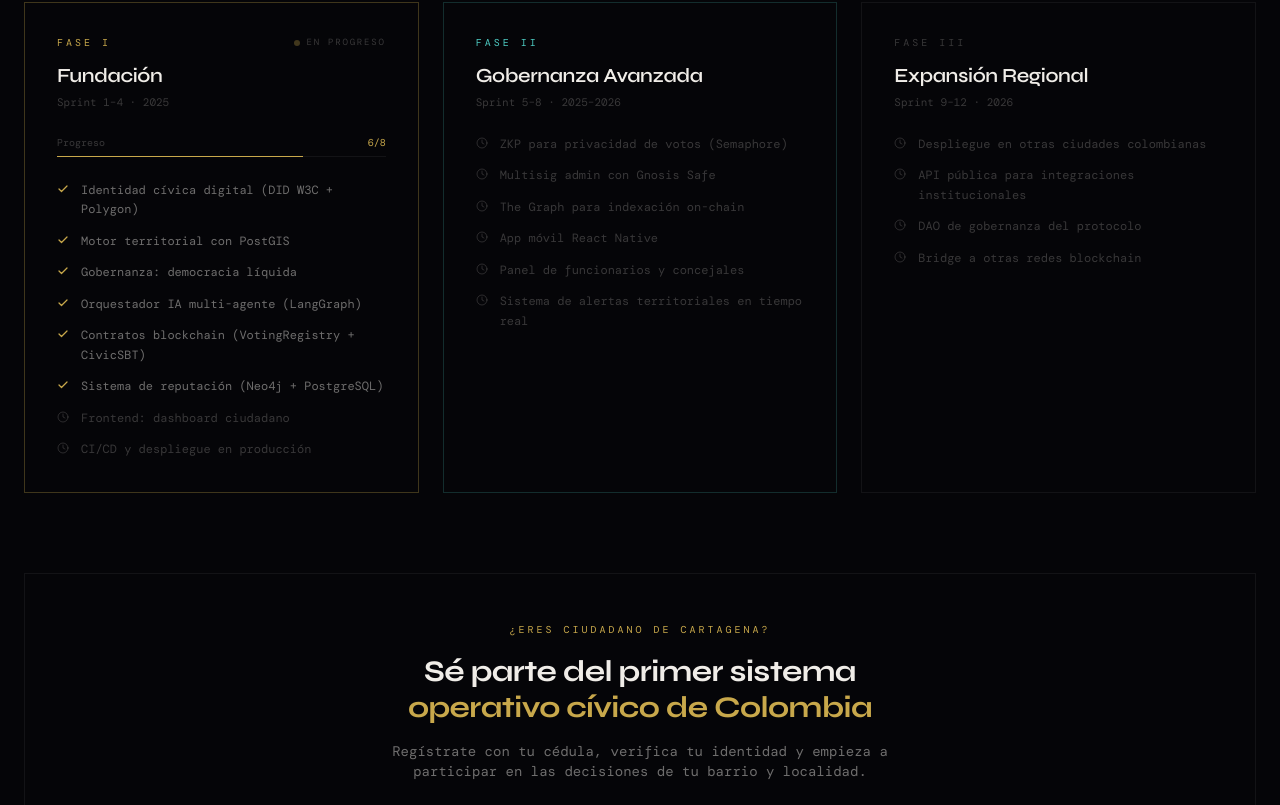
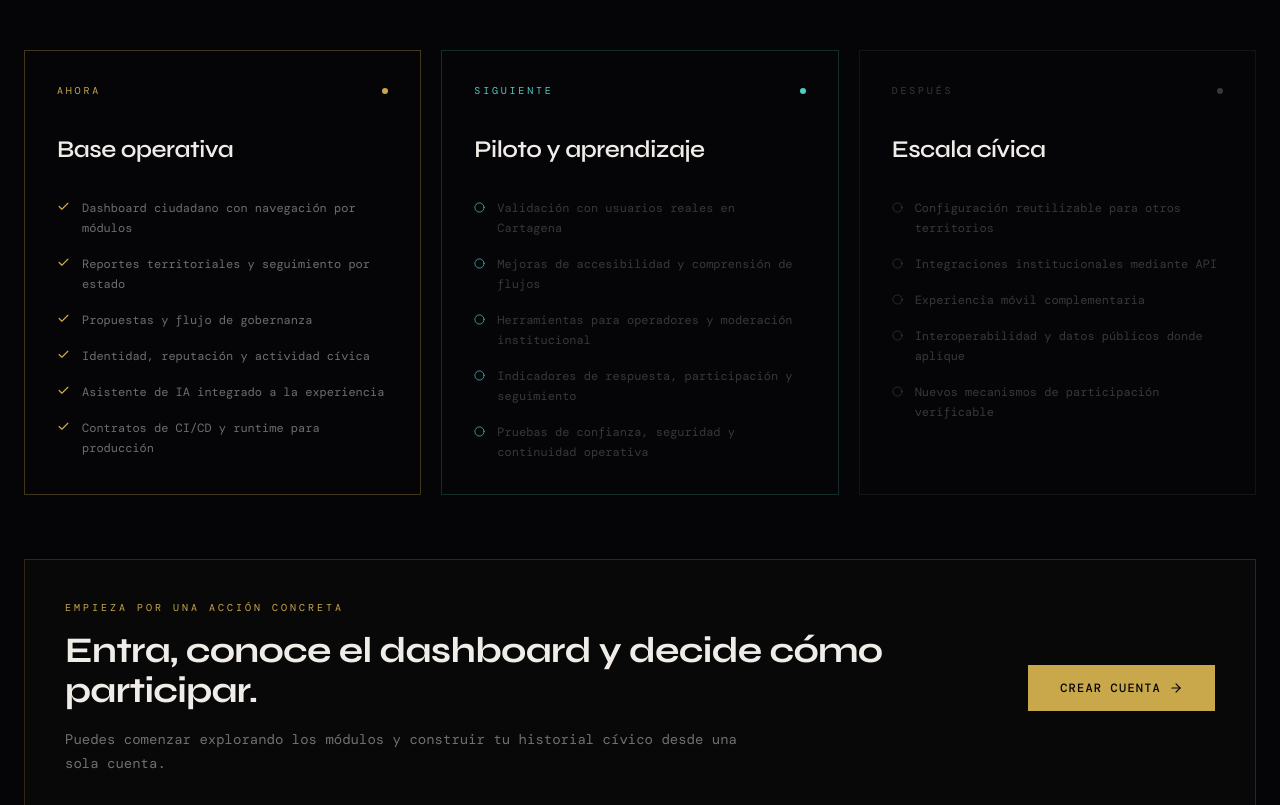
Before and after one commit to VladPhil92/Vertice-OS, a Next.js app in the folder apps/web/: page / in a window 1280 px wide. Shown: the part 5835-6640 px from the top of the page. Built offline with nearby package versions, Linux system fonts and the light colour scheme; a web font is replaced by a local one.

Commit message:
feat(web): replace stale roadmap with product direction

```diff
--- a/apps/web/components/sections/RoadmapSection.tsx
+++ b/apps/web/components/sections/RoadmapSection.tsx
@@ -1,180 +1,147 @@
 'use client'
 
+import Link from 'next/link'
 import { motion } from 'framer-motion'
-import { Check, Clock } from 'lucide-react'
+import { ArrowRight, Check, Circle } from 'lucide-react'
 
 const PHASES = [
   {
-    phase: 'FASE I',
-    title: 'Fundación',
-    period: 'Sprint 1–4 · 2025',
-    status: 'active',
+    phase: 'AHORA',
+    title: 'Base operativa',
+    status: 'built',
     items: [
-      { done: true,  text: 'Identidad cívica digital (DID W3C + Polygon)' },
-      { done: true,  text: 'Motor territorial con PostGIS' },
-      { done: true,  text: 'Gobernanza: democracia líquida' },
-      { done: true,  text: 'Orquestador IA multi-agente (LangGraph)' },
-      { done: true,  text: 'Contratos blockchain (VotingRegistry + CivicSBT)' },
-      { done: true,  text: 'Sistema de reputación (Neo4j + PostgreSQL)' },
-      { done: false, text: 'Frontend: dashboard ciudadano' },
-      { done: false, text: 'CI/CD y despliegue en producción' },
+      'Dashboard ciudadano con navegación por módulos',
+      'Reportes territoriales y seguimiento por estado',
+      'Propuestas y flujo de gobernanza',
+      'Identidad, reputación y actividad cívica',
+      'Asistente de IA integrado a la experiencia',
+      'Contratos de CI/CD y runtime para producción',
     ],
   },
   {
-    phase: 'FASE II',
-    title: 'Gobernanza Avanzada',
-    period: 'Sprint 5–8 · 2025–2026',
-    status: 'upcoming',
+    phase: 'SIGUIENTE',
+    title: 'Piloto y aprendizaje',
+    status: 'next',
     items: [
-      { done: false, text: 'ZKP para privacidad de votos (Semaphore)' },
-      { done: false, text: 'Multisig admin con Gnosis Safe' },
-      { done: false, text: 'The Graph para indexación on-chain' },
-      { done: false, text: 'App móvil React Native' },
-      { done: false, text: 'Panel de funcionarios y concejales' },
-      { done: false, text: 'Sistema de alertas territoriales en tiempo real' },
+      'Validación con usuarios reales en Cartagena',
+      'Mejoras de accesibilidad y comprensión de flujos',
+      'Herramientas para operadores y moderación institucional',
+      'Indicadores de respuesta, participación y seguimiento',
+      'Pruebas de confianza, seguridad y continuidad operativa',
     ],
   },
   {
-    phase: 'FASE III',
-    title: 'Expansión Regional',
-    period: 'Sprint 9–12 · 2026',
-    status: 'planned',
+    phase: 'DESPUÉS',
+    title: 'Escala cívica',
+    status: 'future',
     items: [
-      { done: false, text: 'Despliegue en otras ciudades colombianas' },
-      { done: false, text: 'API pública para integraciones institucionales' },
-      { done: false, text: 'DAO de gobernanza del protocolo' },
-      { done: false, text: 'Bridge a otras redes blockchain' },
+      'Configuración reutilizable para otros territorios',
+      'Integraciones institucionales mediante API',
+      'Experiencia móvil complementaria',
+      'Interoperabilidad y datos públicos donde aplique',
+      'Nuevos mecanismos de participación verificable',
     ],
   },
 ] as const
 
-type PhaseStatus = 'active' | 'upcoming' | 'planned'
+type PhaseStatus = 'built' | 'next' | 'future'
 
 const PHASE_STYLES: Record<PhaseStatus, { border: string; tag: string; dot: string }> = {
-  active:   { border: 'border-gold/30',   tag: 'text-gold',      dot: 'bg-gold' },
-  upcoming: { border: 'border-cyan/20',   tag: 'text-cyan',      dot: 'bg-cyan' },
-  planned:  { border: 'border-border',    tag: 'text-tertiary',  dot: 'bg-tertiary' },
+  built: { border: 'border-gold/30', tag: 'text-gold', dot: 'bg-gold' },
+  next: { border: 'border-cyan/20', tag: 'text-cyan', dot: 'bg-cyan' },
+  future: { border: 'border-border', tag: 'text-tertiary', dot: 'bg-tertiary' },
 }
 
 export function RoadmapSection() {
   return (
-    <section id="roadmap" className="relative px-6 py-32 pb-40">
+    <section id="roadmap" className="relative px-6 pb-40 pt-28 md:pt-36">
+      <div className="absolute left-6 right-6 top-0 h-px bg-border" />
+
       <div className="mx-auto max-w-7xl">
-        {/* Header */}
-        <div className="mb-20 text-center">
-          <span className="section-tag">Hoja de Ruta</span>
+        <div className="mb-16 grid gap-8 lg:grid-cols-[0.9fr_1.1fr] lg:items-end">
+          <div>
+            <span className="section-tag">Dirección de producto</span>
             <motion.h2
-            className="font-display text-4xl font-700 tracking-[-0.02em] text-primary md:text-5xl"
+              className="font-display text-4xl font-700 tracking-[-0.03em] text-primary md:text-5xl"
               initial={{ opacity: 0, y: 20 }}
               whileInView={{ opacity: 1, y: 0 }}
               viewport={{ once: true }}
-            transition={{ duration: 0.6 }}
+              transition={{ duration: 0.55 }}
             >
-            Del prototipo a la
+              Primero una experiencia útil.
               <br />
-            <span className="text-gold">infraestructura nacional</span>
+              <span className="text-gold">Después, escala.</span>
             </motion.h2>
           </div>
+          <p className="max-w-2xl font-mono text-sm leading-7 text-secondary">
+            VÉRTICE no necesita prometer una infraestructura nacional antes de validar su uso cotidiano.
+            La prioridad de producto es consolidar el ciclo ciudadano, aprender del piloto y escalar sólo
+            aquello que demuestre valor público y sostenibilidad técnica.
+          </p>
+        </div>
 
-        {/* Phases */}
-        <div className="grid gap-6 md:grid-cols-3">
+        <div className="grid gap-5 lg:grid-cols-3">
           {PHASES.map((phase, idx) => {
             const styles = PHASE_STYLES[phase.status as PhaseStatus]
-            const doneCount = phase.items.filter((i) => i.done).length
+            const completed = phase.status === 'built'
 
             return (
-              <motion.div
+              <motion.article
                 key={phase.phase}
-                className={`border ${styles.border} p-8 flex flex-col gap-6`}
+                className={`flex min-h-[420px] flex-col border ${styles.border} bg-bg p-8`}
                 initial={{ opacity: 0, y: 24 }}
                 whileInView={{ opacity: 1, y: 0 }}
                 viewport={{ once: true }}
-                transition={{ duration: 0.5, delay: idx * 0.1 }}
+                transition={{ duration: 0.45, delay: idx * 0.08 }}
               >
-                {/* Phase header */}
-                <div>
-                  <div className="mb-3 flex items-center justify-between">
-                    <span className={`font-mono text-[10px] uppercase tracking-[0.3em] ${styles.tag}`}>
+                <div className="mb-9 flex items-center justify-between">
+                  <span className={`font-mono text-[10px] uppercase tracking-[0.28em] ${styles.tag}`}>
                     {phase.phase}
                   </span>
-                    {phase.status === 'active' && (
-                      <div className="flex items-center gap-1.5">
-                        <span className={`h-1.5 w-1.5 rounded-full ${styles.dot} animate-blink`} />
-                        <span className="font-mono text-[9px] text-tertiary uppercase tracking-[0.2em]">
-                          En progreso
-                        </span>
-                      </div>
-                    )}
-                  </div>
-                  <h3 className="font-display text-xl font-600 text-primary">{phase.title}</h3>
-                  <p className="mt-1 font-mono text-[11px] text-tertiary">{phase.period}</p>
+                  <span className={`h-1.5 w-1.5 rounded-full ${styles.dot}`} />
                 </div>
 
-                {/* Progress bar */}
-                {phase.status === 'active' && (
-                  <div>
-                    <div className="mb-1.5 flex justify-between">
-                      <span className="font-mono text-[10px] text-tertiary">Progreso</span>
-                      <span className="font-mono text-[10px] text-gold">
-                        {doneCount}/{phase.items.length}
-                      </span>
-                    </div>
-                    <div className="h-px w-full bg-border">
-                      <div
-                        className="h-px bg-gold transition-all duration-1000"
-                        style={{ width: `${(doneCount / phase.items.length) * 100}%` }}
-                      />
-                    </div>
-                  </div>
+                <h3 className="mb-8 font-display text-2xl font-600 text-primary">{phase.title}</h3>
+
+                <ul className="flex flex-col gap-4">
+                  {phase.items.map((item) => (
+                    <li key={item} className="flex items-start gap-3">
+                      {completed ? (
+                        <Check size={13} className="mt-0.5 flex-shrink-0 text-gold" strokeWidth={2.2} />
+                      ) : (
+                        <Circle size={11} className={`mt-1 flex-shrink-0 ${styles.tag}`} strokeWidth={1.5} />
                       )}
-
-                {/* Items */}
-                <ul className="flex flex-col gap-3">
-                  {phase.items.map((item) => (
-                    <li key={item.text} className="flex items-start gap-3">
-                      <div className="mt-0.5 flex-shrink-0">
-                        {item.done ? (
-                          <Check size={12} className="text-gold" strokeWidth={2.5} />
-                        ) : (
-                          <Clock size={12} className="text-tertiary" strokeWidth={1.5} />
-                        )}
-                      </div>
-                      <span
-                        className={`font-mono text-[12px] leading-relaxed ${
-                          item.done ? 'text-secondary' : 'text-tertiary'
-                        }`}
-                      >
-                        {item.text}
+                      <span className={`font-mono text-[12px] leading-5 ${completed ? 'text-secondary' : 'text-tertiary'}`}>
+                        {item}
                       </span>
                     </li>
                   ))}
                 </ul>
-              </motion.div>
+              </motion.article>
             )
           })}
         </div>
 
-        {/* Bottom CTA */}
         <motion.div
-          className="mt-20 border border-border p-12 text-center"
-          initial={{ opacity: 0, y: 20 }}
+          className="mt-16 grid gap-8 border border-gold/20 bg-gold/[0.025] p-8 md:p-10 lg:grid-cols-[1fr_auto] lg:items-center"
+          initial={{ opacity: 0, y: 18 }}
           whileInView={{ opacity: 1, y: 0 }}
           viewport={{ once: true }}
-          transition={{ duration: 0.6 }}
+          transition={{ duration: 0.5 }}
         >
-          <span className="section-tag">¿Eres ciudadano de Cartagena?</span>
-          <h3 className="mb-4 font-display text-3xl font-700 text-primary">
-            Sé parte del primer sistema
-            <br />
-            <span className="text-gold">operativo cívico de Colombia</span>
+          <div>
+            <span className="section-tag">Empieza por una acción concreta</span>
+            <h3 className="font-display text-3xl font-700 text-primary md:text-4xl">
+              Entra, conoce el dashboard y decide cómo participar.
             </h3>
-          <p className="mx-auto mb-8 max-w-lg font-mono text-sm text-secondary">
-            Regístrate con tu cédula, verifica tu identidad y empieza a participar
-            en las decisiones de tu barrio y localidad.
+            <p className="mt-4 max-w-2xl font-mono text-sm leading-6 text-secondary">
+              Puedes comenzar explorando los módulos y construir tu historial cívico desde una sola cuenta.
             </p>
-          <a href="/auth/register" className="btn-primary">
-            Registrarme ahora
-          </a>
+          </div>
+          <Link href="/auth/register" className="btn-primary group flex items-center gap-2 whitespace-nowrap">
+            Crear cuenta
+            <ArrowRight size={14} className="transition-transform group-hover:translate-x-1" />
+          </Link>
         </motion.div>
       </div>
     </section>
```
Lines whose indentation alone changed are shown as unchanged.
